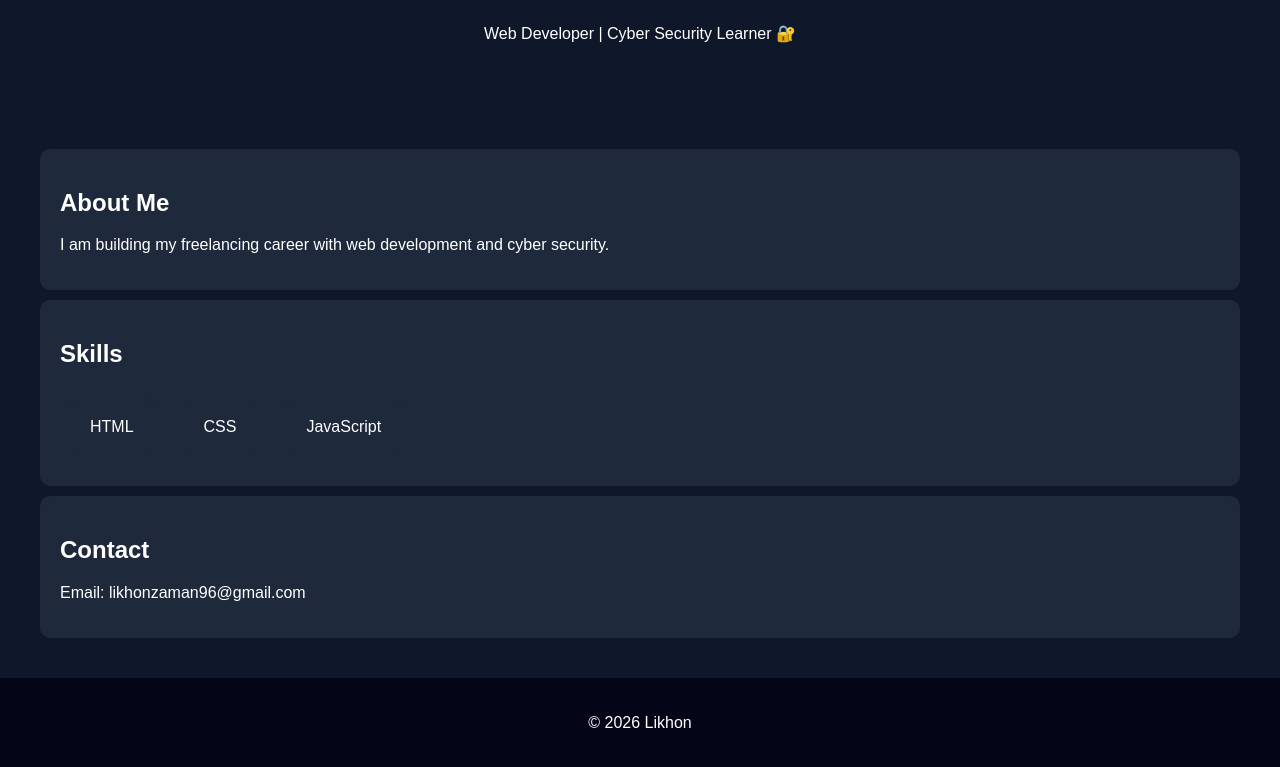
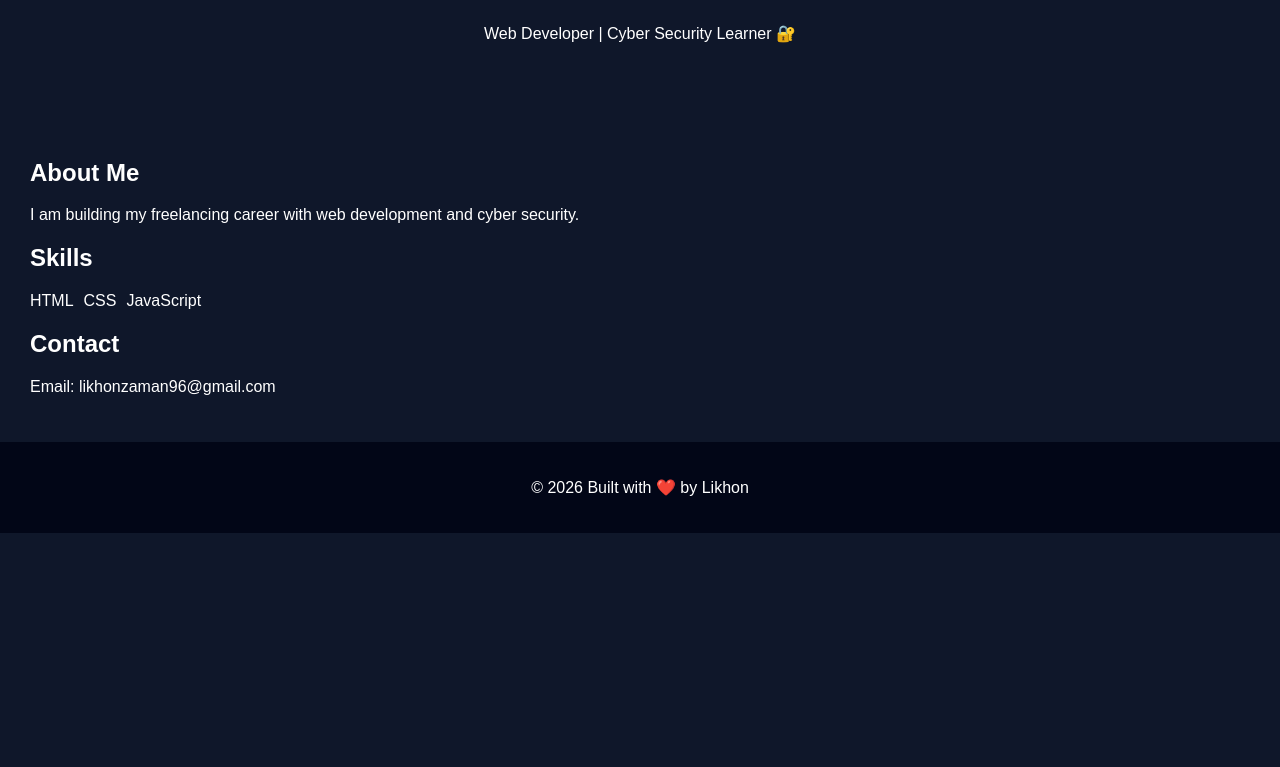
Before and after one commit to AsadIT96-stack/portfolio, a plain HTML site: page index.html in a window 1280 px wide. Shown: the part 127-894 px from the top of the page. After the commit the page ends 800 px from the top, so only its background shows below. Drawn offline with Linux system fonts and the light colour scheme.

Commit message:
Enhance footer and card hover effect
Updated footer text to include 'Built with ❤️ by Likhon' and added hover effect for card.

```diff
--- a/index.html
+++ b/index.html
@@ -26,7 +26,7 @@ section {
   padding: 30px;
 }
 
-.card {
+.card :hover {
   background: #1e293b;
   padding: 20px;
   margin: 10px;
@@ -75,7 +75,7 @@ section {
 </section>
 
 <div class="footer">
-  <p>© 2026 Likhon</p>
+  <p>© 2026 Built with ❤️ by Likhon</p>
 </div>
 
 </body>
```
